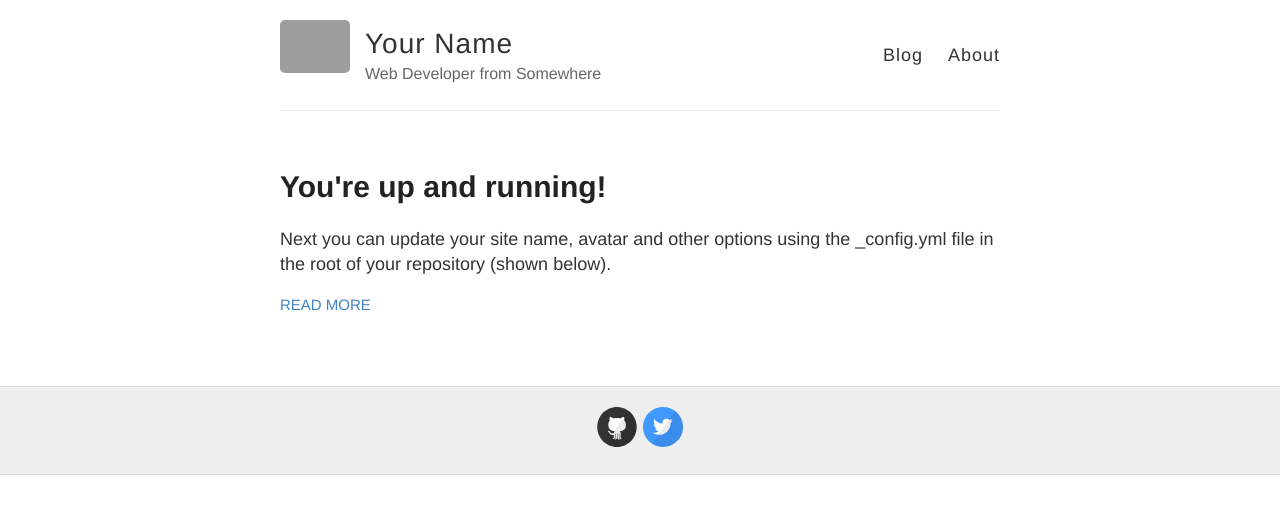
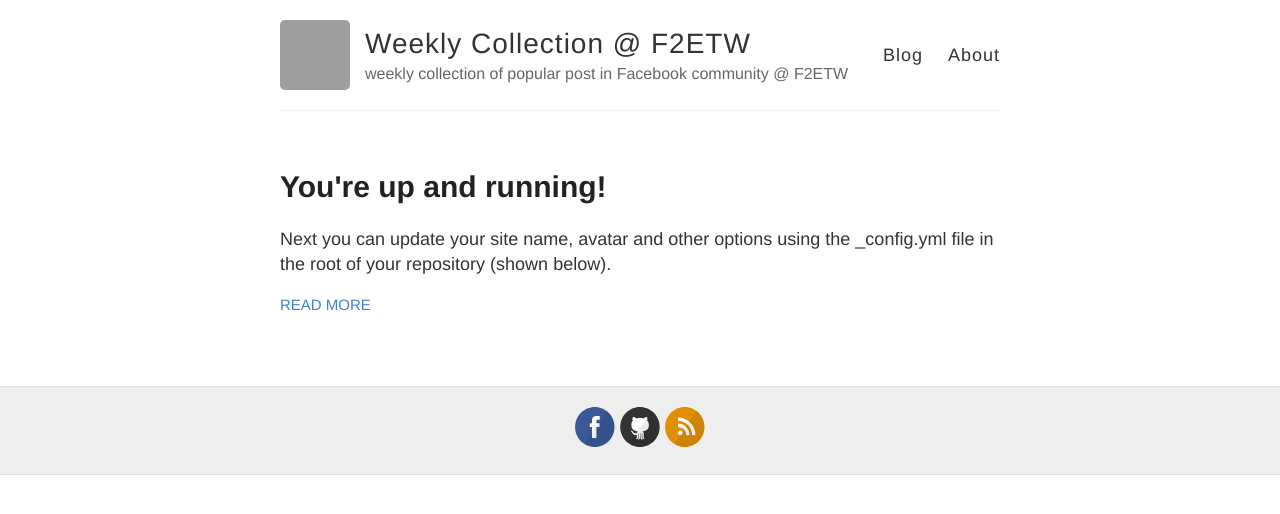
Before and after one commit to f2etw/weekly-collection, a Jekyll site: the page built from index.html, in a window 1280 px wide. Shown: the top 514 px of the page. Built offline with Jekyll 4.4.1, drawn with Linux system fonts in a browser that asks for light colours; grey boxes are pictures that could not be loaded.

Commit message:
update jekyll config

```diff
--- a/_config.yml
+++ b/_config.yml
@@ -3,13 +3,13 @@
 #
 
 # Name of your site (displayed in the header)
-name: Your Name
+name: Weekly Collection @ F2ETW
 
 # Short bio or description (displayed in the header)
-description: Web Developer from Somewhere
+description: weekly collection of popular post in Facebook community @ F2ETW
 
 # URL of your avatar or profile pic (you could use your GitHub profile pic)
-avatar: https://raw.githubusercontent.com/barryclark/jekyll-now/master/images/jekyll-logo.png
+avatar: https://avatars2.githubusercontent.com/u/8252114?s=140
 
 #
 # Flags below are optional
@@ -19,14 +19,14 @@ avatar: https://raw.githubusercontent.com/barryclark/jekyll-now/master/images/je
 footer-links:
   dribbble:
   email:
-  facebook:
+  facebook: groups/f2e.tw
   flickr:
-  github: barryclark/jekyll-now
+  github: f2etw/weekly-collection
   instagram:
   linkedin:
   pinterest:
-  rss: # just type anything here for a working RSS icon
-  twitter: jekyllrb
+  rss: true # just type anything here for a working RSS icon
+  twitter:
   stackoverflow: # your stackoverflow profile, e.g. "users/50476/bart-kiers"
   youtube: # channel/<your_long_string> or user/<user-name>
   googleplus: # anything in your profile username that comes after plus.google.com/
@@ -47,13 +47,13 @@ url:
 # (http://yourusername.github.io/repository-name)
 # and NOT your User repository (http://yourusername.github.io)
 # then add in the baseurl here, like this: "/repository-name"
-baseurl: ""
+baseurl: "/weekly-collection"
 
 #
 # !! You don't need to change any of the configuration flags below !!
 #
 
-permalink: /:title/
+permalink: pretty
 
 # The release of Jekyll Now that you're using
 version: v1.2.0
```
